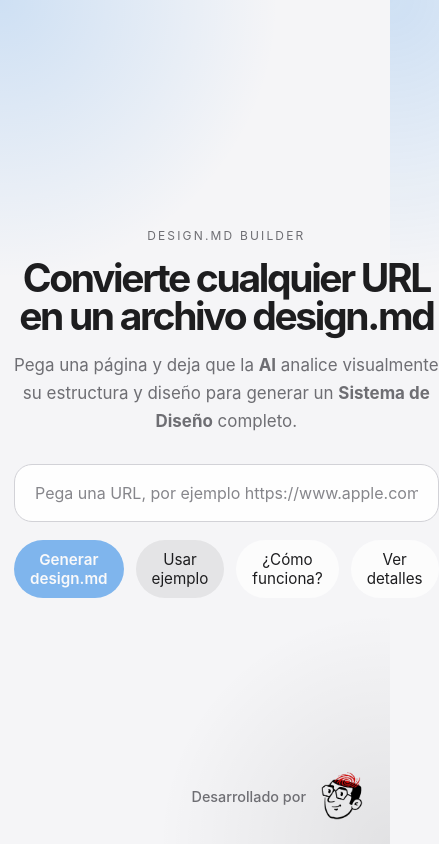
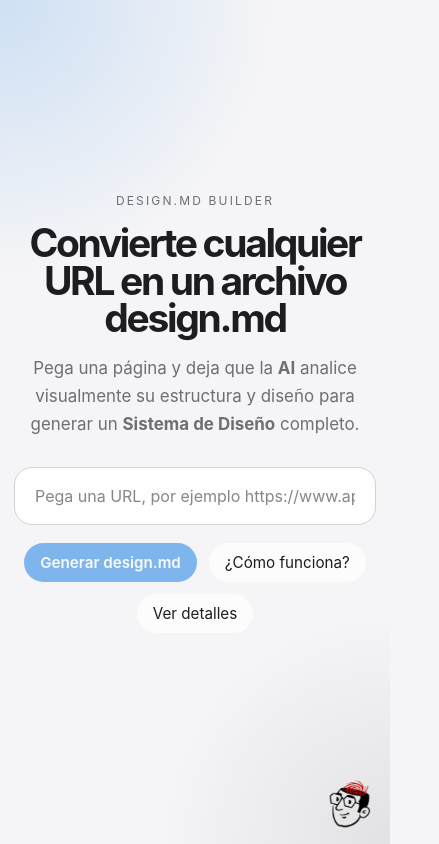
Before and after one commit to dfv0624/DesingMdCreate, an Angular app in the folder frontend/: page / in a window 390 px wide. Shown: the whole page, 439 px wide, since content can reach past the window. Built offline with nearby package versions, Linux system fonts and the light colour scheme.

Commit message:
fix: correct css syntax error and improve UI responsiveness

```diff
--- a/frontend/src/app/app.css
+++ b/frontend/src/app/app.css
@@ -386,8 +386,24 @@
   margin: 0;
 }
 
+/* RESPONSIVE FIXES */
 @media (max-width: 820px) {
   .steps-grid {
     grid-template-columns: 1fr;
   }
 }
+
+@media (max-width: 640px) {
+  .actions {
+    flex-wrap: wrap;
+  }
+
+  .creator-text {
+    display: none;
+  }
+
+  .creator-badge {
+    bottom: 16px;
+    right: 16px;
+  }
+}
--- a/frontend/src/app/app.ts
+++ b/frontend/src/app/app.ts
@@ -32,9 +32,6 @@ import { ChangeDetectionStrategy, Component, computed, signal } from '@angular/c
           } @else {
             Generar design.md
           }
-        </button>
-        <button type="button" class="secondary-button" (click)="loadExample()">
-          Usar ejemplo
         </button>
         <button type="button" class="ghost-button" (click)="openInfo()">
           ¿Cómo funciona?
@@ -227,11 +224,6 @@ export class App {
     }
   }
 
-  protected loadExample(): void {
-    this.url.set('https://www.apple.com/');
-    this.status.set('idle');
-    this.errorMessage.set(null);
-  }
 
   protected openDetails(): void {
     this.detailsOpen.set(true);
```
